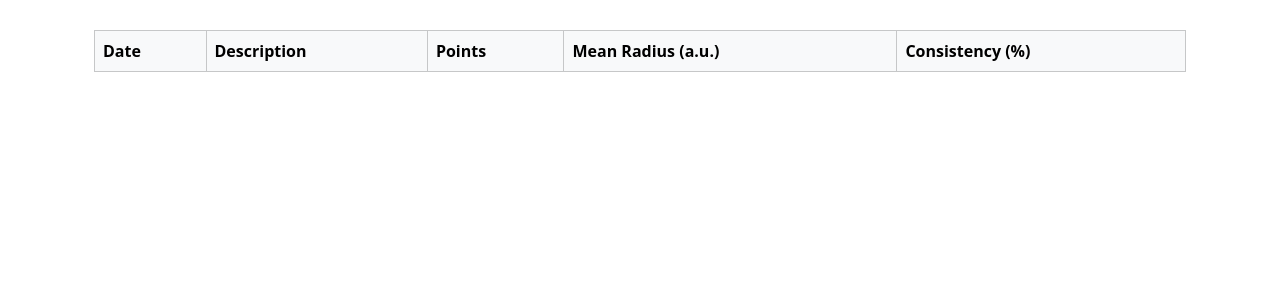
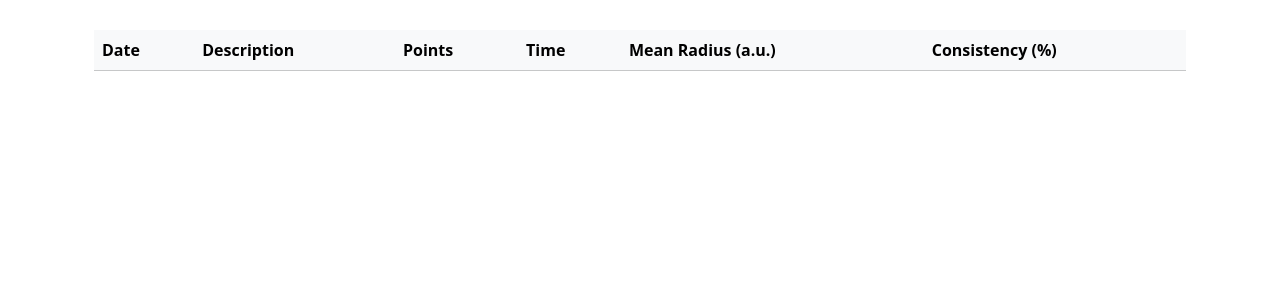
Before and after one commit to ptrktn/shotrecord, a Flask app: page /dashboard in a window 1280 px wide. Shown: the part 56-356 px from the top of the page. Run offline with Flask 3, Linux system fonts and the light colour scheme; a user stored in the database is signed in; tables that the repository leaves empty hold one stand-in row (values such as "Sample post"); lists and menus that the app fills with data are empty.

Commit message:
Add time column to the Series table

```diff
--- a/templates/dashboard.html
+++ b/templates/dashboard.html
@@ -17,12 +17,13 @@
         </style>
 
         <div class="container table-container">
-        <table class="table table-bordered table-borderless">
+        <table class="table table-striped">
             <thead class="table-light">
             <tr>
                 <th>Date</th>
                 <th>Description</th>
                 <th>Points</th>
+                <th>Time</th>
                 <th>Mean Radius (a.u.)</th>
                 <th>Consistency (%)</th>
             </tr>
@@ -45,6 +46,7 @@
                     datetime: "{{ s.created_at }}",
                     description: "{{ s.description }}",
                     points: {{ s.total_points }}.toFixed(1),
+                    t: {{ s.total_t }}.toFixed(1),
                     precision: {{ s.metric | selectattr('name','equalto','MeanRadius') | map(attribute='value') | list | first | default(0) }}.toFixed(1),
                     consistency: {{ s.metric | selectattr('name','equalto','ConsistencyPct') | map(attribute='value') | list | first | default(0) }}.toFixed(1),
                     url: "/series/{{ s.id }}"
@@ -69,6 +71,7 @@
                         <td>${row.datetime}</td>
                         <td>${row.description}</td>
                         <td>${row.points}</td>
+                        <td>${row.t}</td>
                         <td>${row.precision}</td>
                         <td>${row.consistency}</td>
                     `;
```
